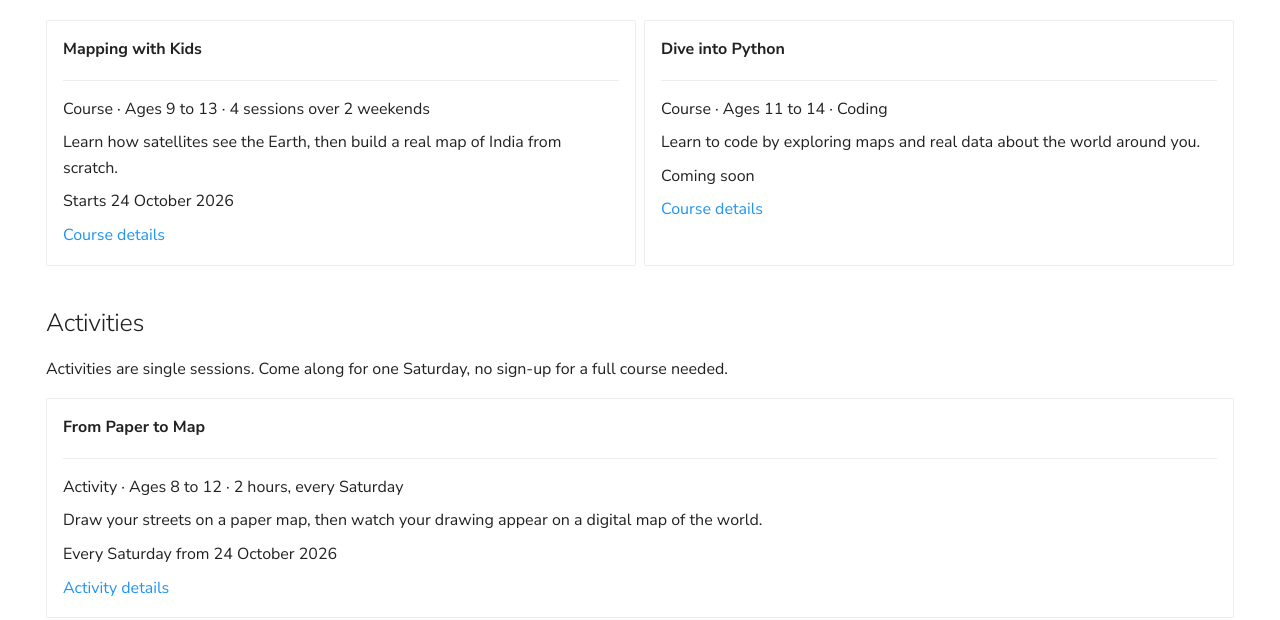
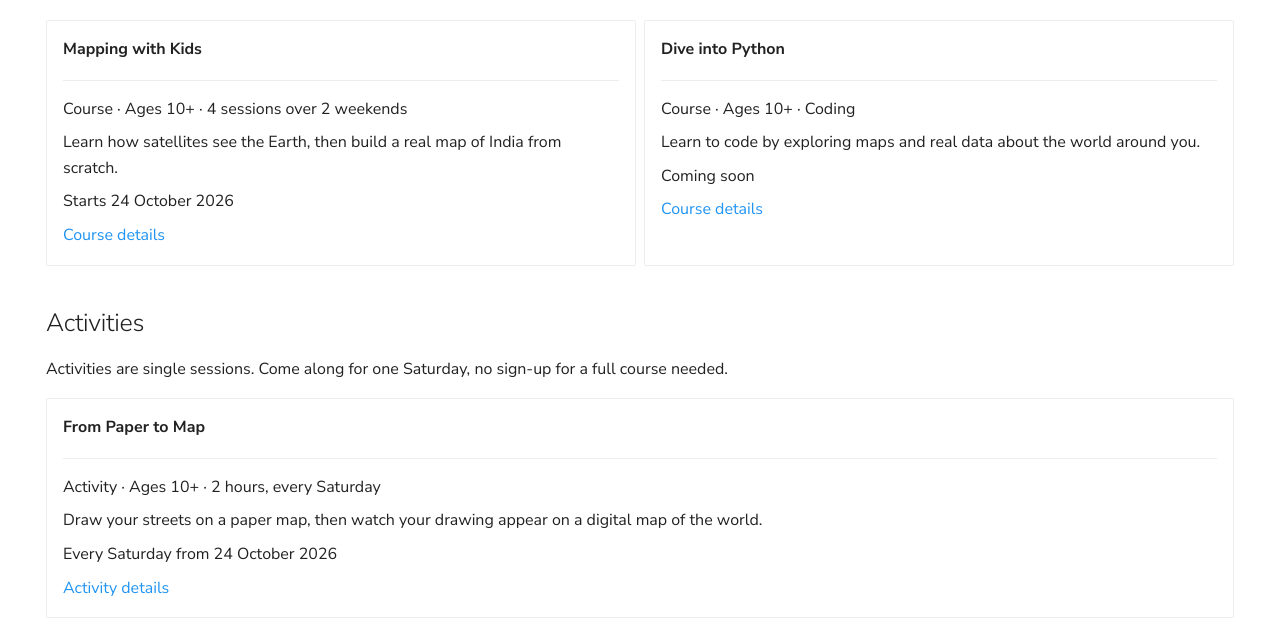
Before and after one commit to soniadas123/mapping-with-kids, an MkDocs documentation site: the page built from docs/index.md, in a window 1280 px wide and 1209 px high. Shown: the part 385-1005 px from the top of the window. Built offline with MkDocs 1.6.1 and Material for MkDocs 9.7.7, drawn with Linux system fonts in a browser that asks for light colours.

Commit message:
Set ages to 10+ for all courses and activities

```diff
--- a/docs/index.md
+++ b/docs/index.md
@@ -24,7 +24,7 @@ Courses run over several sessions, with each session building on the last.
 
     ---
 
-    Course &middot; Ages 9 to 13 &middot; 4 sessions over 2 weekends
+    Course &middot; Ages 10+ &middot; 4 sessions over 2 weekends
 
     Learn how satellites see the Earth, then build a real map of India from
     scratch.
@@ -37,7 +37,7 @@ Courses run over several sessions, with each session building on the last.
 
     ---
 
-    Course &middot; Ages 11 to 14 &middot; Coding
+    Course &middot; Ages 10+ &middot; Coding
 
     Learn to code by exploring maps and real data about the world around you.
 
@@ -58,7 +58,7 @@ full course needed.
 
     ---
 
-    Activity &middot; Ages 8 to 12 &middot; 2 hours, every Saturday
+    Activity &middot; Ages 10+ &middot; 2 hours, every Saturday
 
     Draw your streets on a paper map, then watch your drawing appear on a
     digital map of the world.
```
Also changed, not shown: docs/activities/from-paper-to-map.md (+3 -3 lines), docs/courses/dive-into-python.md (+1 -1 lines), docs/courses/mapping-with-kids.md (+2 -2 lines).
